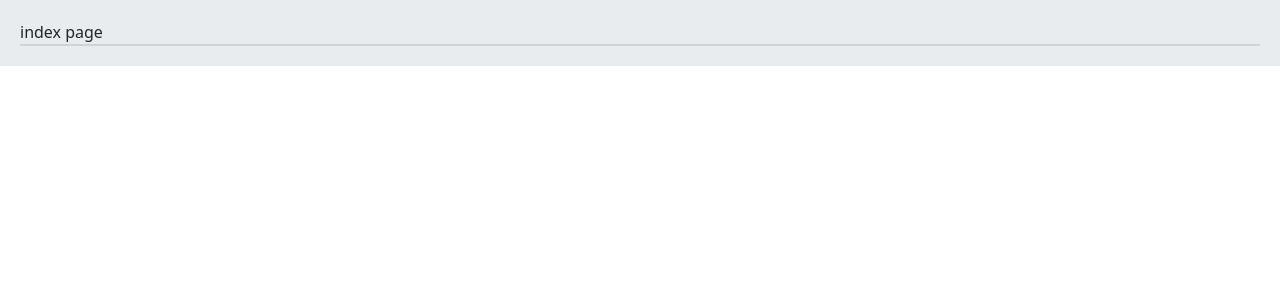
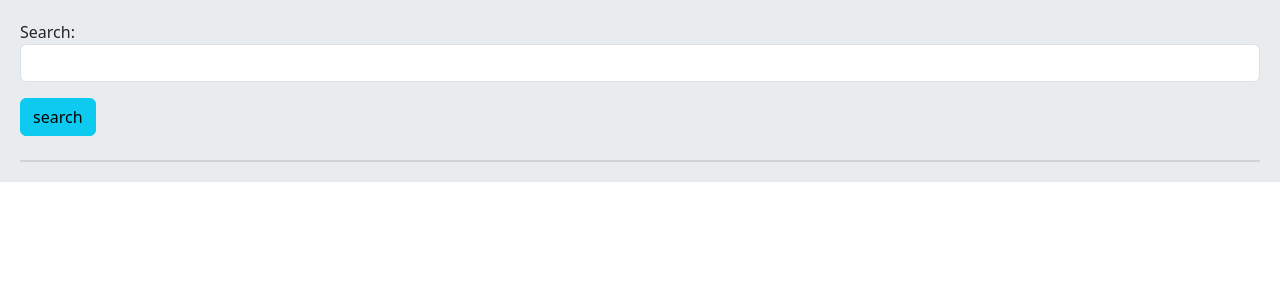
Before and after one commit to mobinesmaeili/social-blog, a Django app: page / in a window 1280 px wide. Shown: the part 56-356 px from the top of the page. Run offline with Django 5.2, Linux system fonts and the light colour scheme; data that the repository does not hold is empty.

Commit message:
add post search in index page

```diff
--- a/A/home/forms.py
+++ b/A/home/forms.py
@@ -26,3 +26,8 @@ class CommentReplyForm(forms.ModelForm):
         widgets = {
             'body': forms.Textarea(attrs={'class':'form-control', 'placeholder':'add reply'}),
         }
+
+class PostSearchForm(forms.Form):
+    search = forms.CharField(
+        widget=forms.TextInput(attrs={'class':'form-control'}),
+    )
--- a/A/home/templates/home/index.html
+++ b/A/home/templates/home/index.html
@@ -3,8 +3,12 @@
 {% block title %}
     Home
 {% endblock %}
+
 {% block content %}
-    index page
+    <form method="get" action="">
+        {{ form.as_p }}
+        <input type="submit" value="search" class="btn btn-info">
+    </form><br/>
 
     <div class="card">
         {% for post in posts %}
--- a/A/home/views.py
+++ b/A/home/views.py
@@ -3,15 +3,19 @@ from django.views import View
 from .models import Post, Comment, Vote
 from django.contrib.auth.mixins import LoginRequiredMixin
 from django.contrib import messages
-from .forms import PostCreateUpdateForm, CommentCreateForm, CommentReplyForm
+from .forms import PostCreateUpdateForm, CommentCreateForm, CommentReplyForm, PostSearchForm
 from django.utils.text import slugify
 from django.contrib.auth.decorators import login_required
 from django.utils.decorators import method_decorator
 
 class HomeView(View):
+    form_class = PostSearchForm
+
     def get(self, request):
         posts = Post.objects.all()
-        return render(request, 'home/index.html', {'posts': posts})
+        if request.GET.get('search'):
+            posts = posts.filter(body__contains=request.GET['search'])
+        return render(request, 'home/index.html', {'posts': posts, 'form': self.form_class()})
 
 class PostDetailView(View):
     form_class = CommentCreateForm
```
